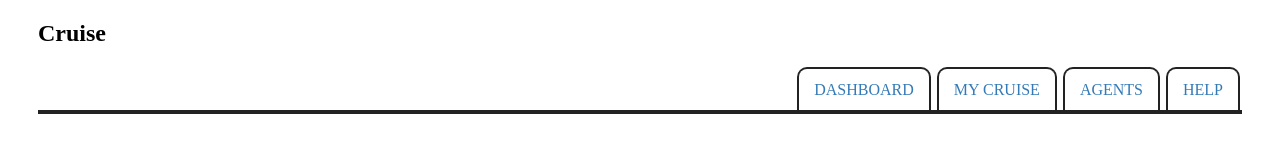
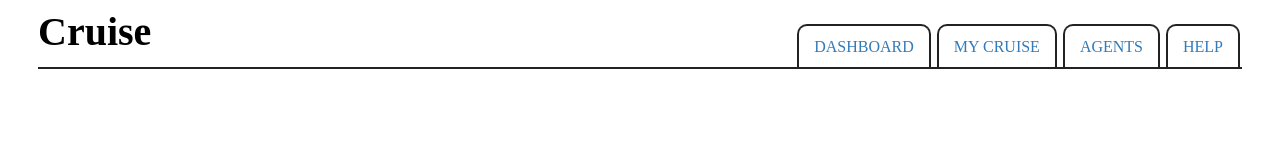
Before and after one commit to zhongds/tw_homework, a website built with webpack: page index.html in a window 1280 px wide. Built offline with nearby package versions, Linux system fonts and the light colour scheme.

Commit message:
fix header css

```diff
--- a/index.html
+++ b/index.html
@@ -8,6 +8,7 @@
 
 <body>
 	<div class="cruise">
+		<div class="cruise-header">
 			<h2>Cruise</h2>
 			<ul class='tabs'>
 				<li><a href='#dashboard'>DASHBOARD</a></li>
@@ -15,6 +16,7 @@
 				<li><a href="#agents">AGENTS</a></li>
 				<li><a href="#help">HELP</a></li>
 			</ul>
+		</div>
 		<div class='tab-content'>
 			<div class='tab-panel' id="agents">
 				<div class="agent">
--- a/src/styles/main.css
+++ b/src/styles/main.css
@@ -1,5 +1,16 @@
 .cruise {
     padding: 0px 30px;
+}
+
+.cruise-header {
+    overflow: hidden;
+    zoom: 1;
+}
+
+h2 {
+    float: left;
+    margin: 0;
+    font-size: 40px;
 }
 
 .tabs {
@@ -36,6 +47,7 @@ ul.tabs li.active a {
 
 .tab-content {
     border: 2px solid #232222;
+    border-top: none;
 }
 
 .tab-content .tab-panel {
```
Lines whose indentation alone changed are shown as unchanged.
